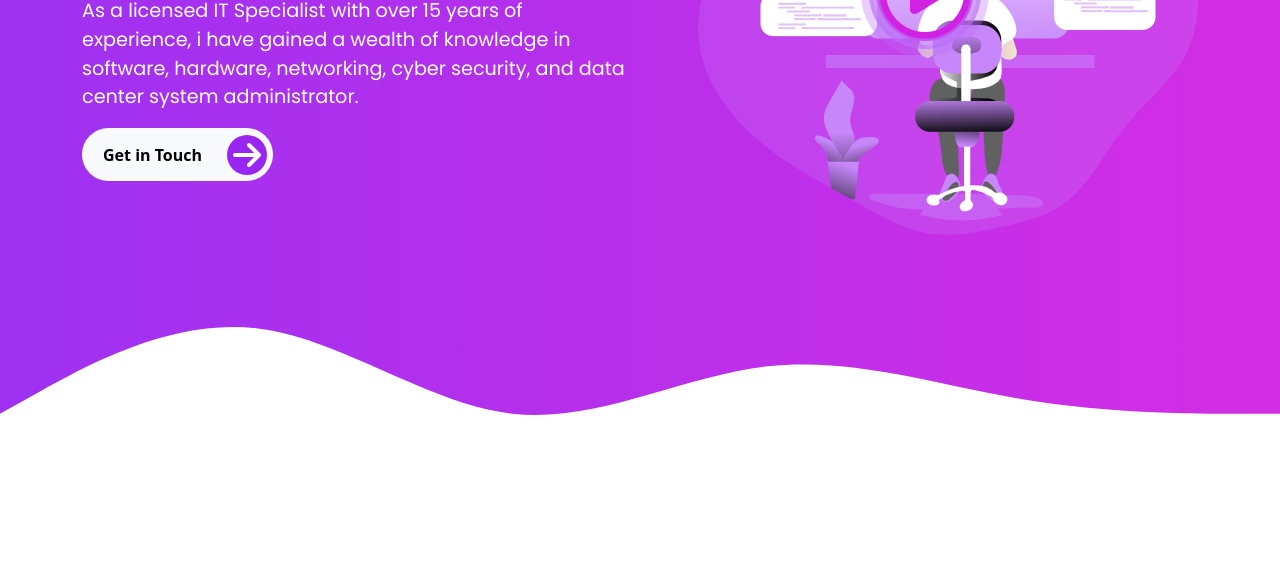
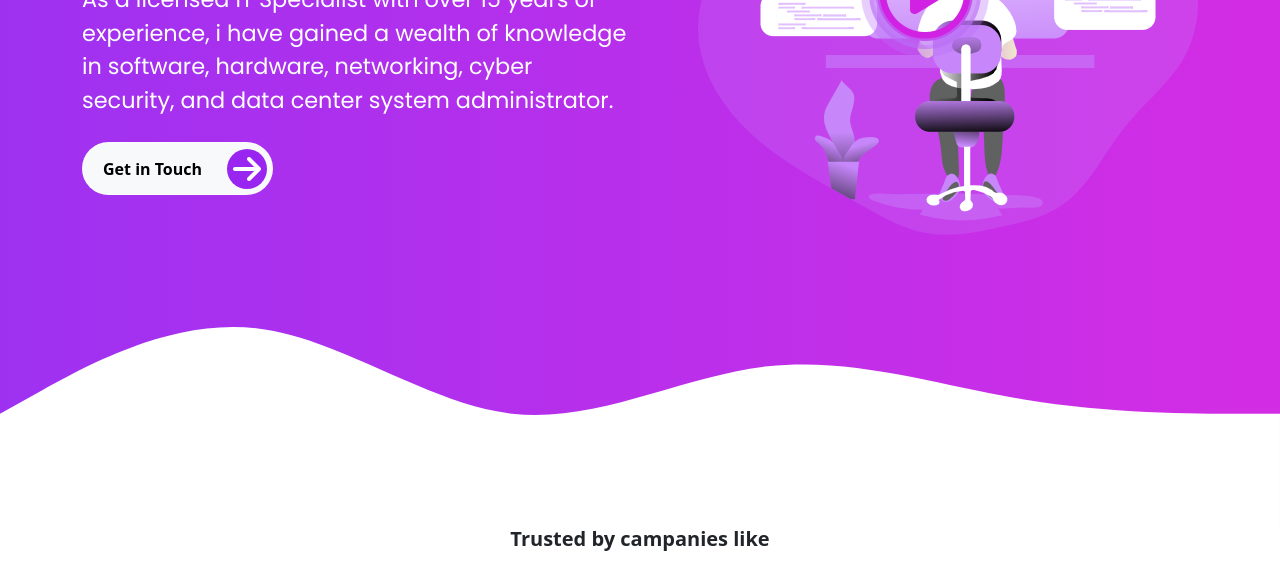
Before and after one commit to wisnawa/Building-my-Portfolio-sample, a website: page index.html in a window 1280 px wide. Shown: the part 417-984 px from the top of the page. Before the commit the page ends 944 px from the top, so only its background shows below. Drawn offline with Linux system fonts and the light colour scheme.

Commit message:
creating new files

```diff
--- a/index.html
+++ b/index.html
@@ -67,11 +67,11 @@
         </div>
       </div>
     </nav>
-    <!-- start the intro section -->
+    <!-- the intro section starts -->
     <section id="home" class="intro-section">
       <div class="container">
         <div class="row align-items-center text-white">
-          <!-- start the content for the intro -->
+          <!-- the content for the intro starts  -->
           <div class="col-md-6 intro">
             <h1 class="display-2">
               <span class="display-2--intro">Hey!, I'm Wisnawa</span>
@@ -86,7 +86,8 @@
               >Get in Touch <span><i class="fa-solid fa-arrow-right"></i></span
             ></buttom>
           </div>
-          <!-- start the content for the video -->
+          <!-- the content for the intro ends -->
+          <!-- the content for the video stars -->
           <div class="col-md-6 intros text-end">
             <div class="video-box">
               <img
@@ -108,6 +109,7 @@
               </a>
             </div>
           </div>
+          <!-- the content for the video ends -->
         </div>
       </div>
       <svg xmlns="http://www.w3.org/2000/svg" viewBox="0 0 1440 320">
@@ -118,6 +120,16 @@
         ></path>
       </svg>
     </section>
+    <!-- the intro section ends -->
+    <!-- the campanies section starts -->
+    <section id="campanies" class="campanies">
+      <div class="container">
+        <div class="row text-center">
+          <h4 class="fw-bold lead mb-3">Trusted by campanies like</h4>
+        </div>
+      </div>
+    </section>
+    <!-- the campanies section ends -->
     <script src="assets/vendors/glightbox/js/glightbox.min.js"></script>
     <script type="text/javascript">
       const lightbox = GLightbox({
--- a/scss/components/_typography.scss
+++ b/scss/components/_typography.scss
@@ -12,9 +12,14 @@
     }
 
     &--description {
-        font-size: 1.2rem;
+        font-size: 1rem;
         display: block;
         margin-top: 1.2rem;
         text-transform: none;
+
+        @include media-breakpoint-up(lg) {
+            font-size: 1.4rem;
+            display: inline-block;
+        }
     }
 }
```
Also changed, not shown: assets/css/style.css, 1 other file.
